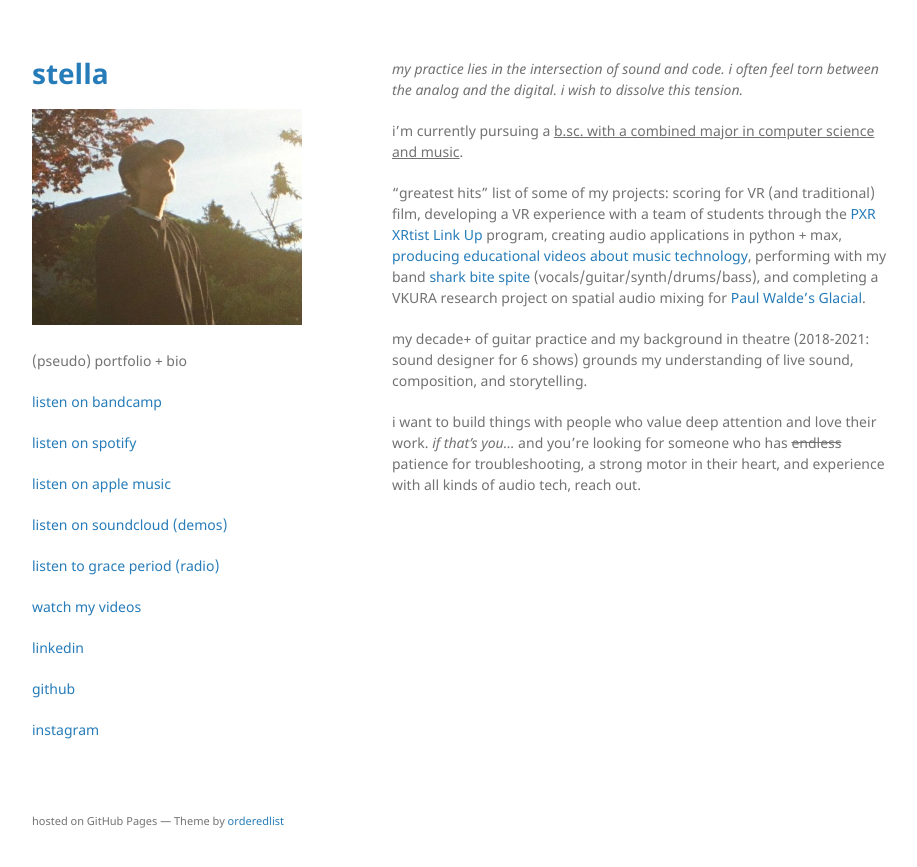
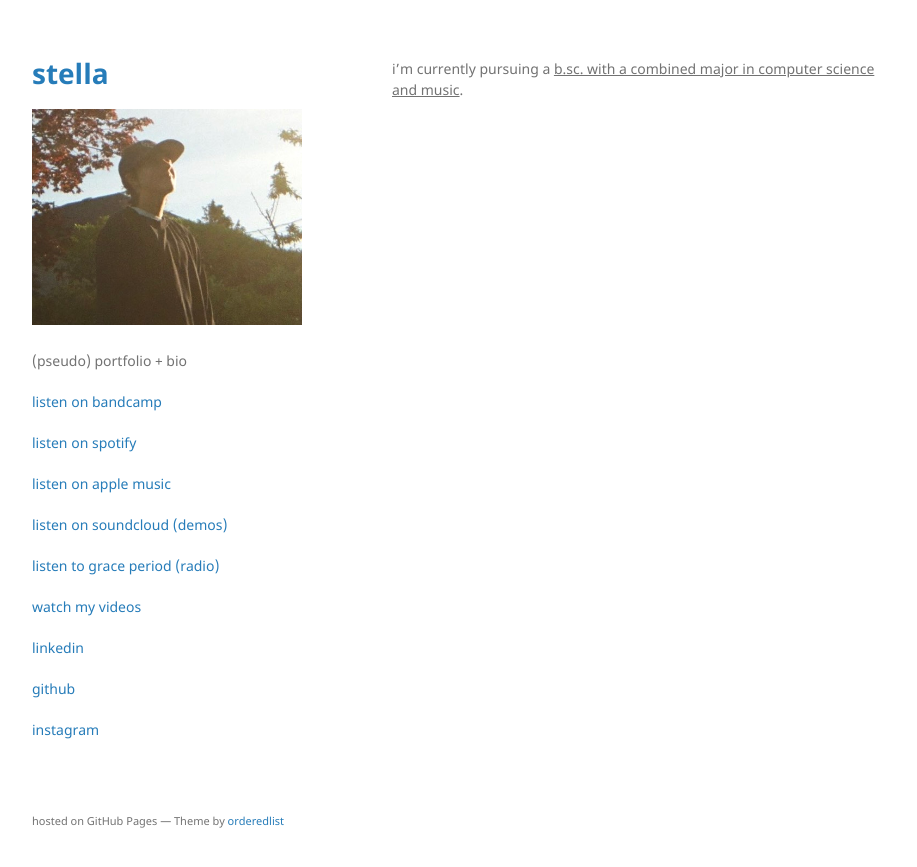
Before and after one commit to stelladrinkwater/stelladrinkwater.github.io, a Jekyll site: the page built from index.md, in a window 1280 px wide. Shown: the top 867 px of the page, without its empty margins (178-1095 px from the left). Built offline with Jekyll 4.4.1, drawn with Linux system fonts in a browser that asks for light colours.

Commit message:
Update index.md

```diff
--- a/index.md
+++ b/index.md
@@ -1,14 +1,7 @@
 ---
 layout: default
 ---
-_my practice lies in the intersection of sound and code. i often feel torn between the analog and the digital. i wish to dissolve this tension._
-
 i'm currently pursuing a <ins>b.sc. with a combined major in computer science and music</ins>.
 
-"greatest hits" list of some of my projects: scoring for VR (and traditional) film, developing a VR experience with a team of students through the [PXR XRtist Link Up](https://performanceandxr.com/initiatives/xrtist-link-up/) program, creating audio applications in python + max, [producing educational videos about music technology](https://youtu.be/va4UkxFtGmY), performing with my band [shark bite spite](https://sharkbitespite.carrd.co) (vocals/guitar/synth/drums/bass), and completing a VKURA research project on spatial audio mixing for [Paul Walde's Glacial](https://paulwalde.bandcamp.com/album/glacial?from=search&search_item_id=3876905523&search_item_type=a&search_match_part=?&search_page_id=3878063983&search_page_no=1&search_rank=1&search_sig=98c3993dd7d917ddb6fddd1c5b0318df).
-
-my decade+ of guitar practice and my background in theatre (2018-2021: sound designer for 6 shows) grounds my understanding of live sound, composition, and storytelling.
-
-i want to build things with people who value deep attention and love their work. _if that's you..._ and you're looking for someone who has ~~endless~~ patience for troubleshooting, a strong motor in their heart, and experience with all kinds of audio tech, reach out.
 
 [//]: # [film and theatre cv](/filmtheatre.md)
```
